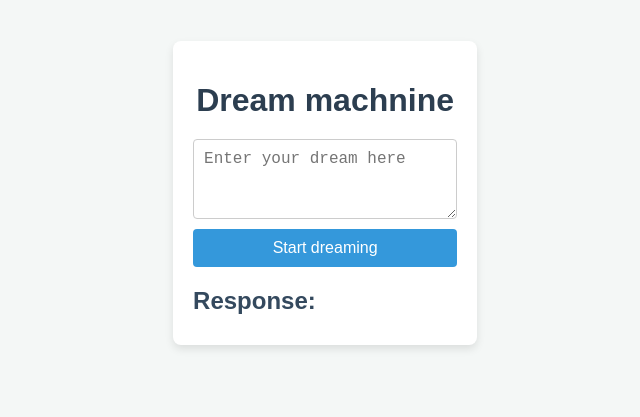
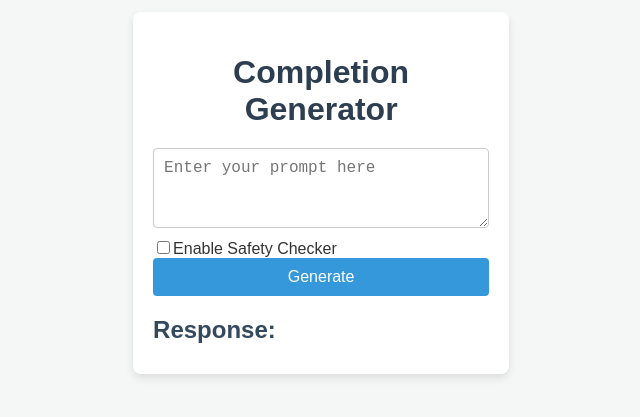
Before and after one commit to WojciechSzmit/dreamai, a React (Create React App) app in the folder dreamai-app-frontend/: page / in a window 1280 px wide. Shown: the part 207-624 px from the top of the page, without its empty margins (318-958 px from the left). Built offline with nearby package versions, Linux system fonts and the light colour scheme.

Commit message:
added safety checker

```diff
--- a/dreamai-app-frontend/src/App.js
+++ b/dreamai-app-frontend/src/App.js
@@ -4,13 +4,17 @@ import './App.css'; // Import the CSS file
 
 function App() {
   const [prompt, setPrompt] = useState('');
+  const [enableSafetyChecker, setEnableSafetyChecker] = useState(false);
   const [response, setResponse] = useState(null);
 
   const handleSubmit = async (e) => {
     e.preventDefault();
 
     try {
-      const res = await axios.post('http://localhost:5000/api/completion', { prompt });
+      const res = await axios.post('http://localhost:5000/api/completion', {
+        prompt,
+        enable_safety_checker: enableSafetyChecker,
+      });
       setResponse(res.data); // Store the response object
     } catch (error) {
       console.error('Error fetching completion', error);
@@ -19,14 +23,22 @@ function App() {
 
   return (
     <div className="container">
-      <h1>Dream machnine</h1>
+      <h1>Completion Generator</h1>
       <form onSubmit={handleSubmit}>
         <textarea
           value={prompt}
           onChange={(e) => setPrompt(e.target.value)}
-          placeholder="Enter your dream here"
+          placeholder="Enter your prompt here"
         />
-        <button type="submit">Start dreaming</button>
+        <label>
+          <input
+            type="checkbox"
+            checked={enableSafetyChecker}
+            onChange={(e) => setEnableSafetyChecker(e.target.checked)}
+          />
+          Enable Safety Checker
+        </label>
+        <button type="submit">Generate</button>
       </form>
       <div className="response-container">
         <h2>Response:</h2>
```
